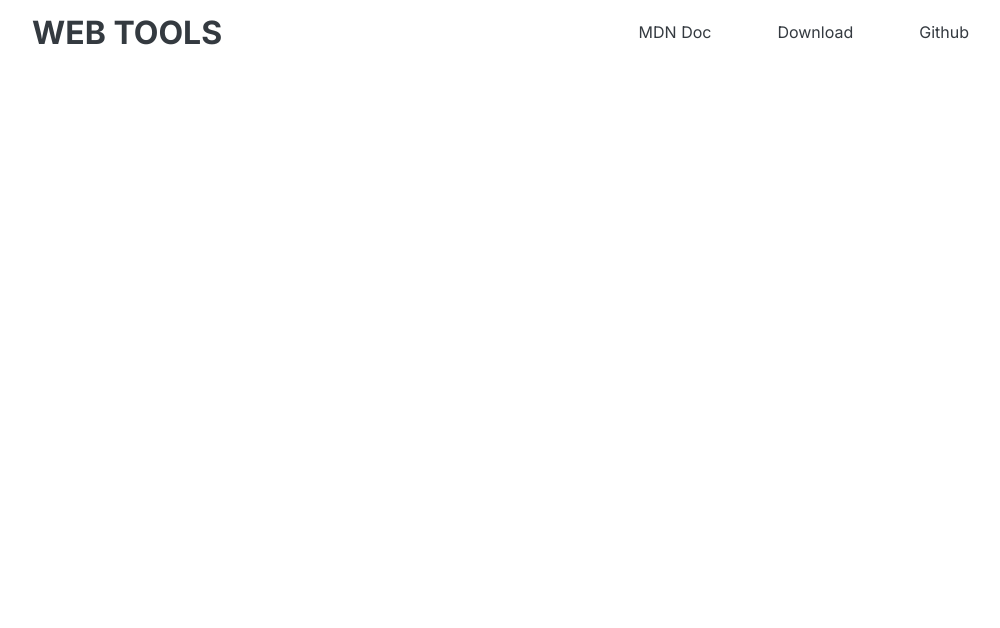
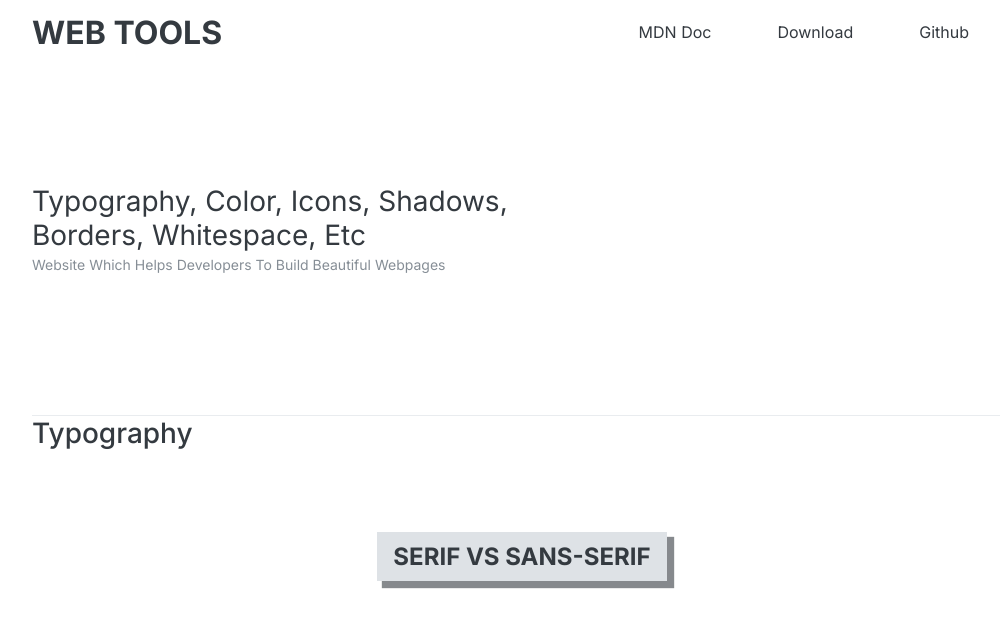
Before and after one commit to jumailj/web-tools, a plain HTML site: page index.html in a window 1280 px wide. Shown: the whole page, without its empty margins (118-1118 px from the left). Drawn offline with Linux system fonts and the light colour scheme.

Commit message:
typography

```diff
--- a/index.html
+++ b/index.html
@@ -23,9 +23,28 @@
         <div class="ref-links">
           <a href="#" class="btn- nav-fonts">MDN doc</a>
           <a href="#" class="btn- nav-fonts">download</a>
-          <a href="#" class="btn- nav-fonts">github</a>
+          <a href="https://github.com/jumailj" class="btn- nav-fonts">github</a>
         </div>
       </nav>
+
+      <section>
+        <div class="title-font">
+          typography, color, icons, shadows,<br />borders, whitespace, etc
+        </div>
+        <div class="title-font-sub">
+          website which helps developers to build beautiful webpages
+        </div>
+      </section>
+
+      <div class="border-line"></div>
+
+      <div class="main-sub-heading">Typography</div>
+
+      <div class="center-flex">
+        <div class="sans-box">serif vs sans-serif</div>
+      </div>
+
+      <div class="table-flex"></div>
     </div>
   </body>
 </html>
--- a/style.css
+++ b/style.css
@@ -16,7 +16,7 @@
   align-items: center;
   justify-content: space-between;
   height: 48px;
-  margin-bottom: 62px;
+  margin-bottom: 128px;
   /* background-color: #81c1f5; */
   border-radius: 8px;
 }
@@ -57,3 +57,81 @@ a {
   display: flex;
   margin-right: 15px;
 }
+
+section {
+  margin-bottom: 142px;
+}
+
+.title-font {
+  font-family: inter;
+  font-size: 28px;
+  color: #343a40;
+  font-weight: 400;
+
+  text-transform: capitalize;
+}
+
+.title-font-sub {
+  font-family: inter;
+  font-size: 14px;
+  color: #868e96;
+  font-weight: 400;
+
+  margin-top: 4px;
+  text-transform: capitalize;
+}
+
+.border-line {
+  border-bottom: 1px solid #e9ecef;
+}
+
+.main-sub-heading {
+  font-family: inter;
+  font-size: 28px;
+  color: #343a40;
+  font-weight: 500;
+  text-transform: capitalize;
+}
+
+.center-flex {
+  margin-top: 28px;
+  display: flex;
+  justify-content: center;
+}
+
+.simple-text {
+  font-family: inter;
+  font-size: 16px;
+  color: #676869;
+  font-weight: 600;
+
+  text-transform: capitalize;
+}
+
+.med-heading-font {
+  font-family: inter;
+  font-size: 22px;
+  font-weight: bolder;
+  color: #343a40;
+
+  text-transform: uppercase;
+}
+
+.sans-box {
+  margin-top: 54px;
+  padding: 10px 16px;
+  background-color: #dee2e6;
+
+  font-family: inter;
+  font-size: 24px;
+  color: #343a40;
+  font-weight: 600;
+
+  text-transform: uppercase;
+
+  box-shadow: 6px 6px 1px 1px #343a4098;
+}
+
+.table-flex {
+  display: flex;
+}
```
